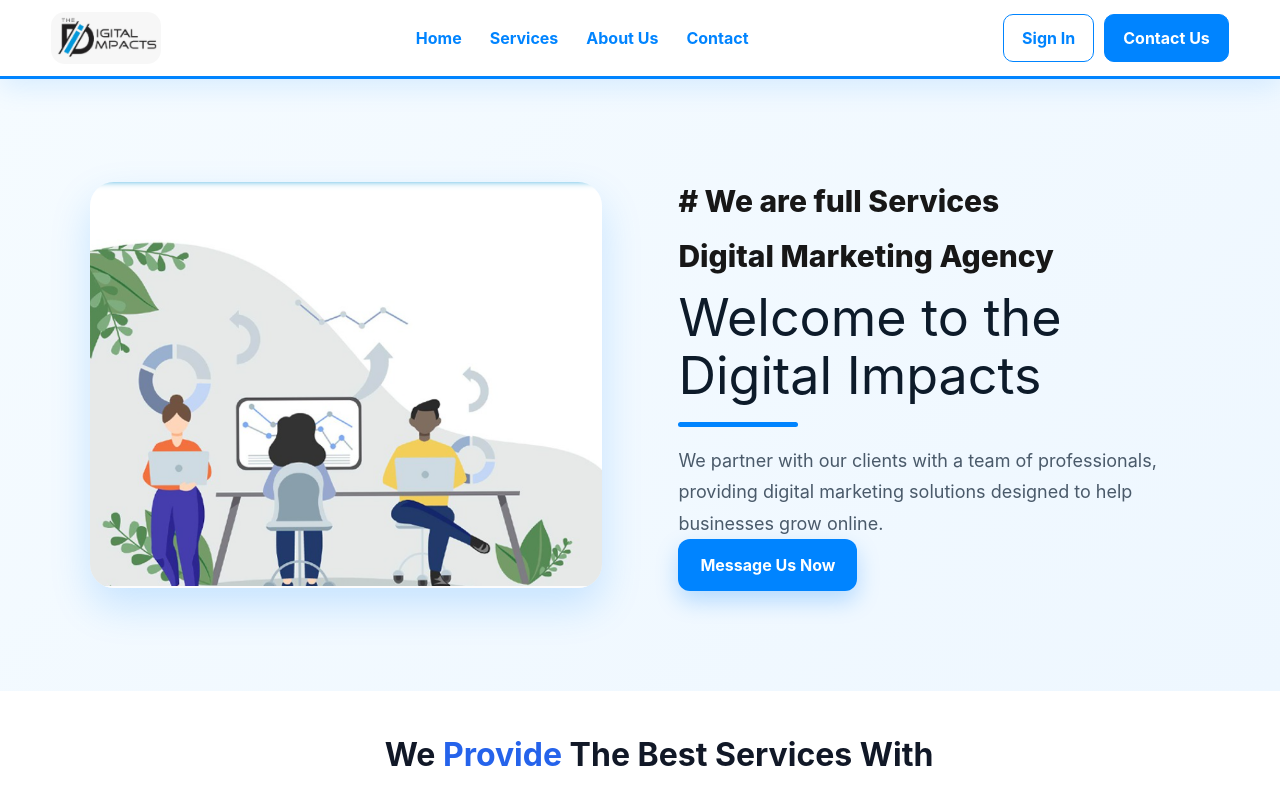
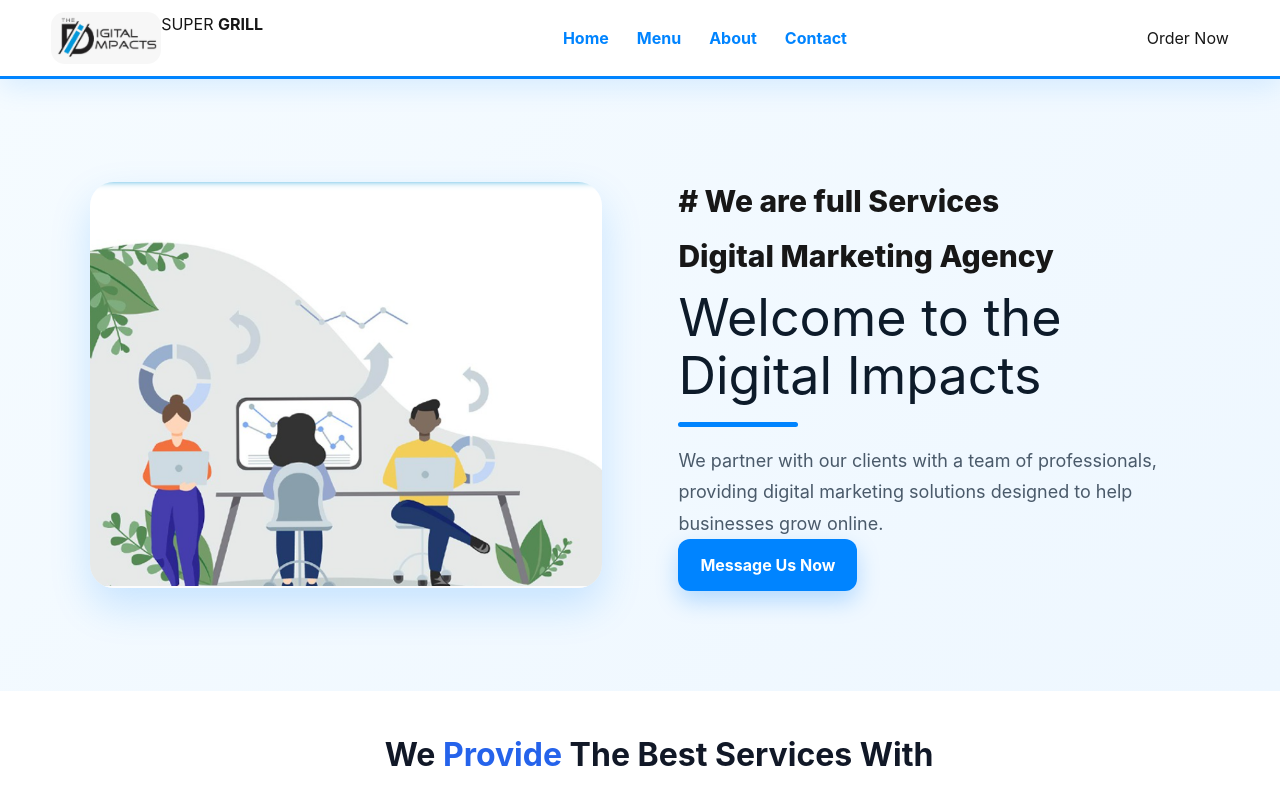
Before and after one commit to ahmedch143-rgb/vite-project, a React (Vite) app: page / in a window 1280 px wide. Shown: the top 788 px of the page. Built offline with nearby package versions, Linux system fonts and the light colour scheme.

Commit message:
Build Super Grill Burger website: update src/navbar/navbar.jsx

```diff
--- a/src/navbar/navbar.jsx
+++ b/src/navbar/navbar.jsx
@@ -1,20 +1,22 @@
 import './navbar.css'
-import ssImage from '../assets/ss.png'
+import logo from '../assets/ss.png'
 
 const Navbar = ({ onSignIn }) => (
   <nav className="navbar">
-    <a className="brand" href="#home" aria-label="The Digital Impacts home">
-      <img src={ssImage} alt="The Digital Impacts logo" />
+    <a className="brand" href="#home" aria-label="Super Grill Burger home">
+      <img src={logo} alt="Super Grill Burger logo" />
+      <span>SUPER <b>GRILL</b></span>
     </a>
+
     <ul className="components">
       <li><a href="#home">Home</a></li>
-      <li><a href="#services">Services</a></li>
-      <li><a href="#about">About Us</a></li>
-      <li><a href="#work-together">Contact</a></li>
+      <li><a href="#menu">Menu</a></li>
+      <li><a href="#about">About</a></li>
+      <li><a href="#contact">Contact</a></li>
     </ul>
+
     <div className="nav-actions">
-      <button type="button" className="btn1 btn-secondary" onClick={onSignIn}>Sign In</button>
-      <a className="btn1" href="#work-together">Contact Us</a>
+      <button type="button" className="order-btn" onClick={onSignIn}>Order Now</button>
     </div>
   </nav>
 )
```
